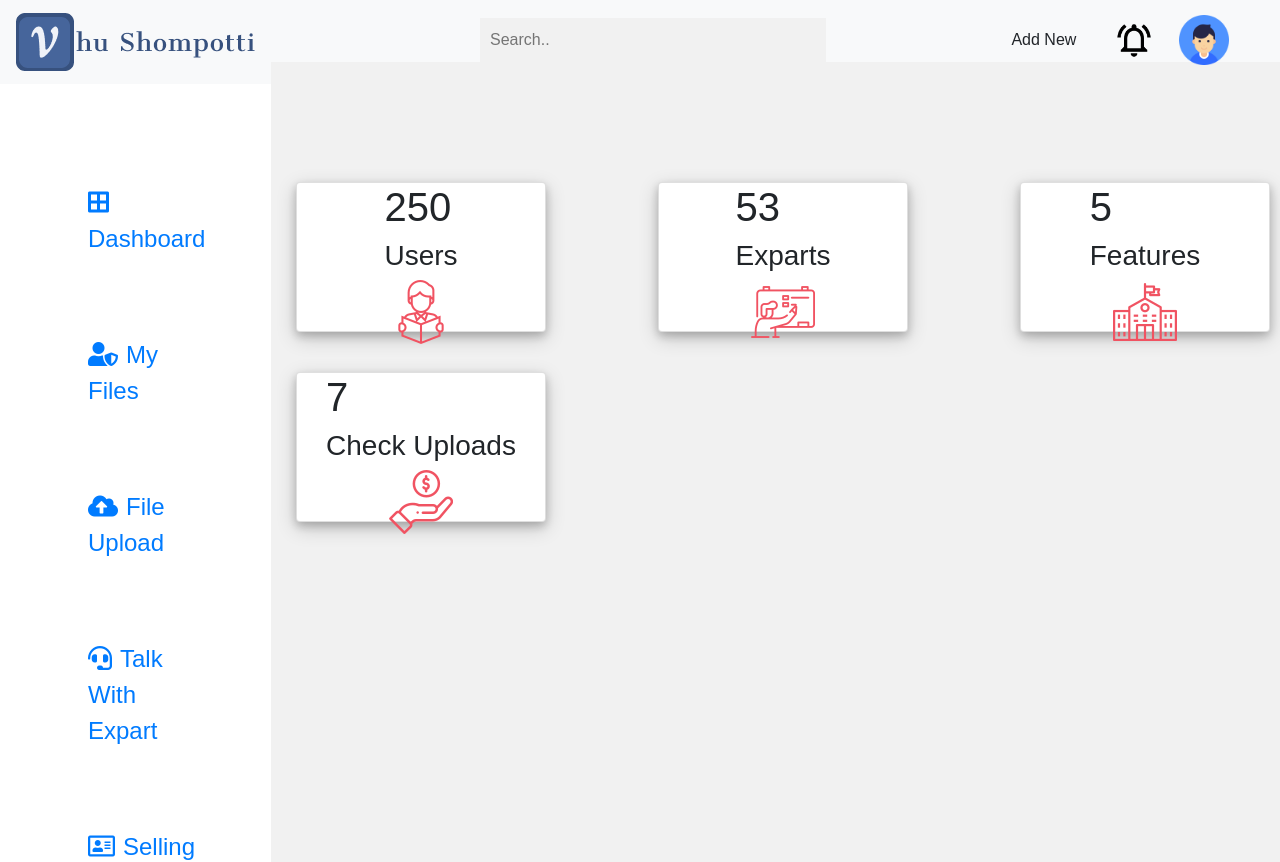
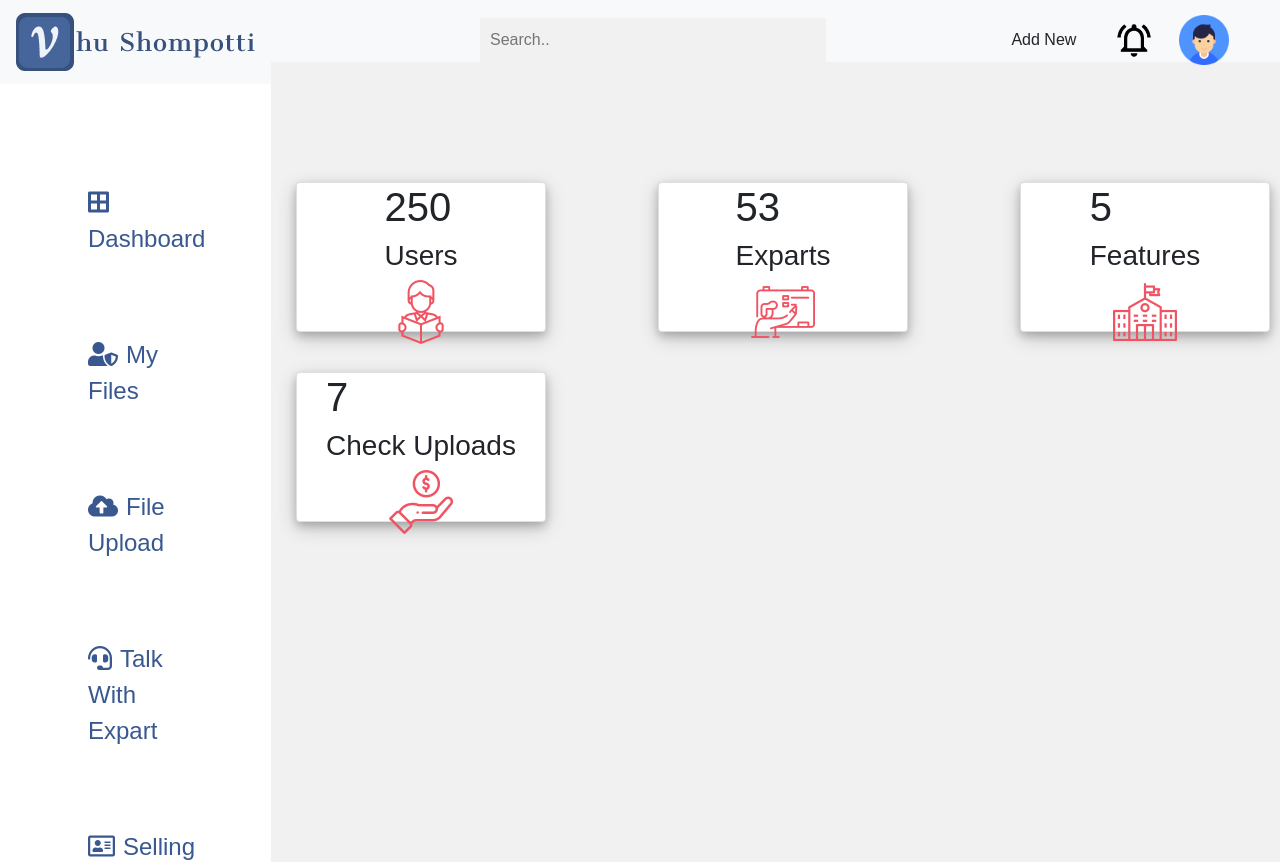
Before and after one commit to mohaimenur1/vhusompotti, a React (Create React App) app in the folder frontend/: page /dashboard in a window 1280 px wide. Built offline with nearby package versions, Linux system fonts and the light colour scheme; a web font is replaced by a local one.

Commit message:
a tag color fixing

```diff
--- a/frontend/src/pages/Dashboard/SideBar/SideBar.css
+++ b/frontend/src/pages/Dashboard/SideBar/SideBar.css
@@ -23,7 +23,7 @@
 
 .sidebar .nav-link {
   font-weight: 500;
-  color: #333;
+  color: #38588f;
 }
 
 .sidebar .nav-link i {
@@ -32,7 +32,7 @@
 }
 
 .sidebar .nav-link.active {
-  color: #007bff;
+  color: #38588f;
 }
 
 .sidebar .nav-link:hover i,
@@ -44,3 +44,7 @@
   font-size: 0.75rem;
   text-transform: uppercase;
 }
+
+a {
+  color: #38588f !important;
+}
--- a/frontend/src/pages/Dashboard/SideBar/SideBar2.css
+++ b/frontend/src/pages/Dashboard/SideBar/SideBar2.css
@@ -36,3 +36,7 @@
   background: white;
   color: #f05462;
 }
+
+a {
+  color: #38588f;
+}
```
